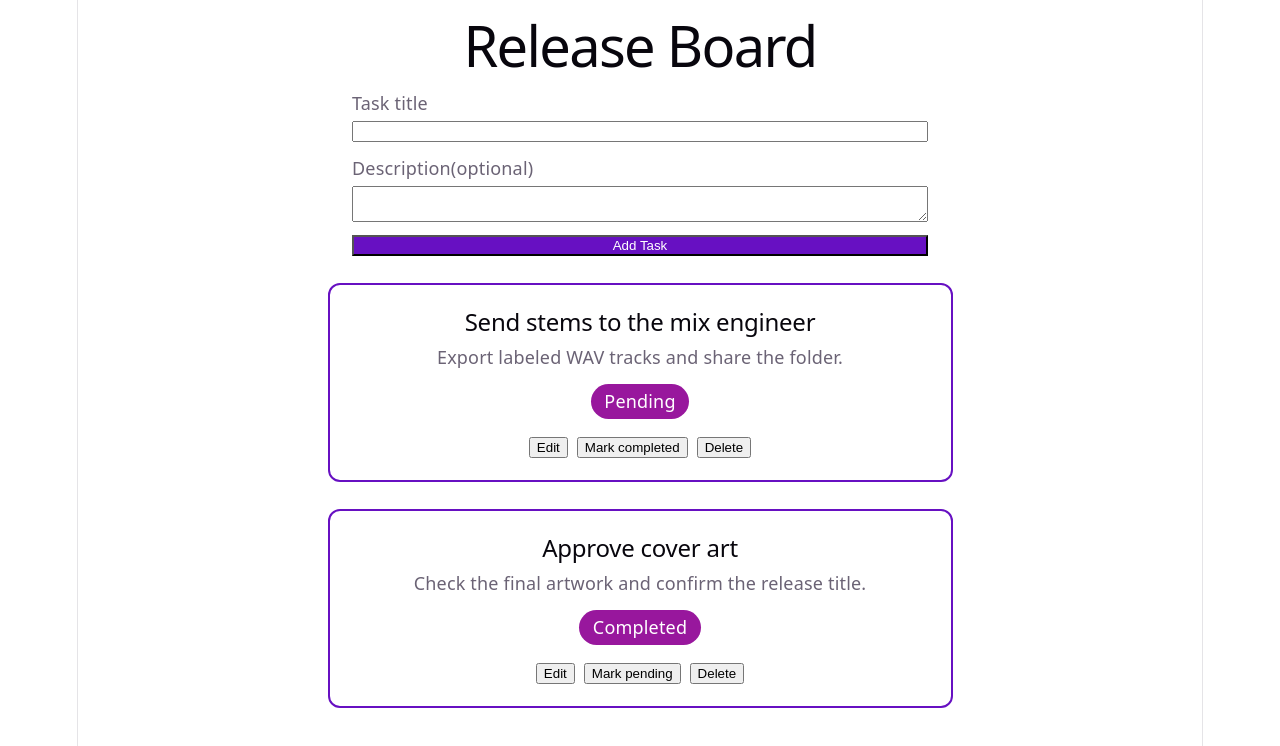
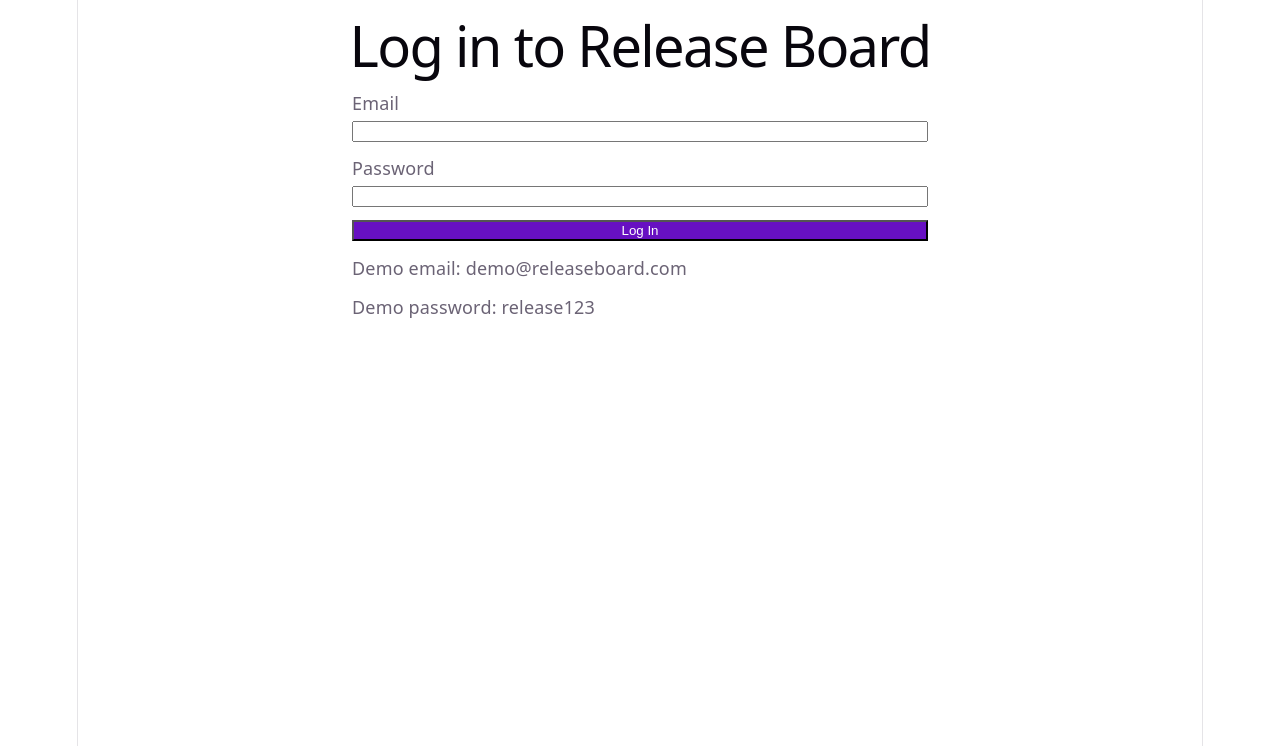
Before and after one commit to annengendo25-design/task-board, a React (Vite) app: page /#/login in a window 1280 px wide. Shown: the top 746 px of the page. Built offline with nearby package versions, Linux system fonts and the light colour scheme.

Commit message:
Add a demo login,logout, and protected dashboard

```diff
--- a/package.json
+++ b/package.json
@@ -13,7 +13,8 @@
     "@reduxjs/toolkit": "^2.15.0",
     "react": "^19.3.1",
     "react-dom": "^19.3.1",
-    "react-redux": "^9.3.1"
+    "react-redux": "^9.3.1",
+    "react-router-dom": "^7.18.6"
   },
   "devDependencies": {
     "@eslint/js": "^10.0.1",
--- a/src/App.jsx
+++ b/src/App.jsx
@@ -1,24 +1,30 @@
+import { useSelector } from 'react-redux'
+import { HashRouter, Navigate, Route, Routes } from 'react-router-dom'
+import AuthForm from './components/AuthForm.jsx'
+import Dashboard from './pages/Dashboard.jsx'
 import './App.css'
-import { useCallback } from 'react';
-import { useDispatch,useSelector } from 'react-redux';
-import { deleteTask,updateTask } from './features/tasks/tasksSlice';
-import TaskList from './components/TaskList';
-import TaskForm from './components/TaskForm';
 
-export default function App(){
-  const tasks=useSelector((state)=>state.tasks)
-  const dispatch=useDispatch()
-  const handleUpdate=useCallback((id,changes)=>{
-    dispatch(updateTask({id,changes}))
-  },[dispatch])
-  const handleDelete=useCallback((id)=>{
-    dispatch(deleteTask(id))
-  },[dispatch])
-  return(
-    <main>
-      <h1>Release Board</h1>
-      <TaskForm/>
-      <TaskList tasks={tasks} onUpdate={handleUpdate} onDelete={handleDelete}/>
-    </main>
+export default function App() {
+  const user = useSelector((state) => state.auth.user)
+
+  return (
+    <HashRouter>
+      <Routes>
+        <Route
+          path="/login"
+          element={user ? <Navigate to="/dashboard" replace /> : (
+            <main>
+              <h1>Log in to Release Board</h1>
+              <AuthForm />
+            </main>
+          )}
+        />
+        <Route
+          path="/dashboard"
+          element={user ? <Dashboard /> : <Navigate to="/login" replace />}
+        />
+        <Route path="*" element={<Navigate to={user ? "/dashboard":'/login'} replace />} />
+      </Routes>
+    </HashRouter>
   )
 }
--- /dev/null
+++ b/src/components/AuthForm.jsx
@@ -0,0 +1,41 @@
+import { useState } from "react";
+import { useDispatch } from "react-redux";
+import { logIn } from "../features/auth/authSlice";
+export default function AuthForm(){
+    const[error,setError]=useState('')
+    const dispatch=useDispatch()
+    function handleSubmit(event){
+        event.preventDefault()
+        const form=new FormData(event.currentTarget)
+        const email=form.get('email').trim().toLowerCase()
+        const password=form.get('password')
+        if(email !== 'demo@releaseboard.com' || password !== 'release123'){
+            setError('Use the demo email and password shown below.')
+            return
+        }
+        dispatch(logIn({email}))
+    }
+    return(
+        <form className="task-form" onSubmit={handleSubmit}>
+            <label>
+                Email
+                <input type="email"
+                name="email"
+                autoComplete="username"
+                required />
+            </label>
+            <label>
+                Password
+                <input type="password"
+                name="password"
+                autoComplete="current-password"
+                required />
+            </label>
+
+            {error && <p role="alert">{error}</p>}
+           <button type="submit">Log In</button>
+           <p>Demo email: demo@releaseboard.com</p>
+           <p>Demo password: release123</p>
+            </form>
+    )
+}
--- /dev/null
+++ b/src/components/Navbar.jsx
@@ -0,0 +1,11 @@
+import { useDispatch } from "react-redux";
+import { logOut } from "../features/auth/authSlice";
+export default function Navbar(){
+    const dispatch=useDispatch()
+    return(
+        <header>
+            <h1>Release Board</h1>
+            <button type="button" onClick={()=>dispatch(logOut())}>Log Out</button>
+        </header>
+    )
+}
--- /dev/null
+++ b/src/features/auth/authSlice.js
@@ -0,0 +1,15 @@
+import { createSlice } from "@reduxjs/toolkit";
+const authSlice=createSlice({
+    name:'auth',
+    initialState:{user:null},
+    reducers:{
+        logIn(state,action){
+            state.user=action.payload
+        },
+        logOut(state){
+            state.user=null
+        },
+    },
+})
+export const {logIn,logOut}=authSlice.actions
+export default authSlice.reducer
--- /dev/null
+++ b/src/pages/Dashboard.jsx
@@ -0,0 +1,24 @@
+import { useCallback } from 'react';
+import { useDispatch,useSelector } from 'react-redux';
+import { deleteTask,updateTask } from '../features/tasks/tasksSlice';
+import TaskList from '../components/TaskList';
+import TaskForm from '../components/TaskForm';
+import Navbar from '../components/Navbar.jsx'
+
+export default function Dashboard(){
+  const tasks=useSelector((state)=>state.tasks)
+  const dispatch=useDispatch()
+  const handleUpdate=useCallback((id,changes)=>{
+    dispatch(updateTask({id,changes}))
+  },[dispatch])
+  const handleDelete=useCallback((id)=>{
+    dispatch(deleteTask(id))
+  },[dispatch])
+  return(
+    <main>
+     <Navbar></Navbar>
+      <TaskForm/>
+      <TaskList tasks={tasks} onUpdate={handleUpdate} onDelete={handleDelete}/>
+    </main>
+  )
+}
--- a/src/store.js
+++ b/src/store.js
@@ -1,7 +1,9 @@
+import authReducer from './features/auth/authSlice.js'
 import { configureStore } from "@reduxjs/toolkit";
 import tasksReducer from './features/tasks/tasksSlice.js'
 export const store=configureStore({
     reducer:{
         tasks:tasksReducer,
+        auth:authReducer,
     },
 })
```
Also changed, not shown: 1 other file (tests, documents, lock files or other folders).
